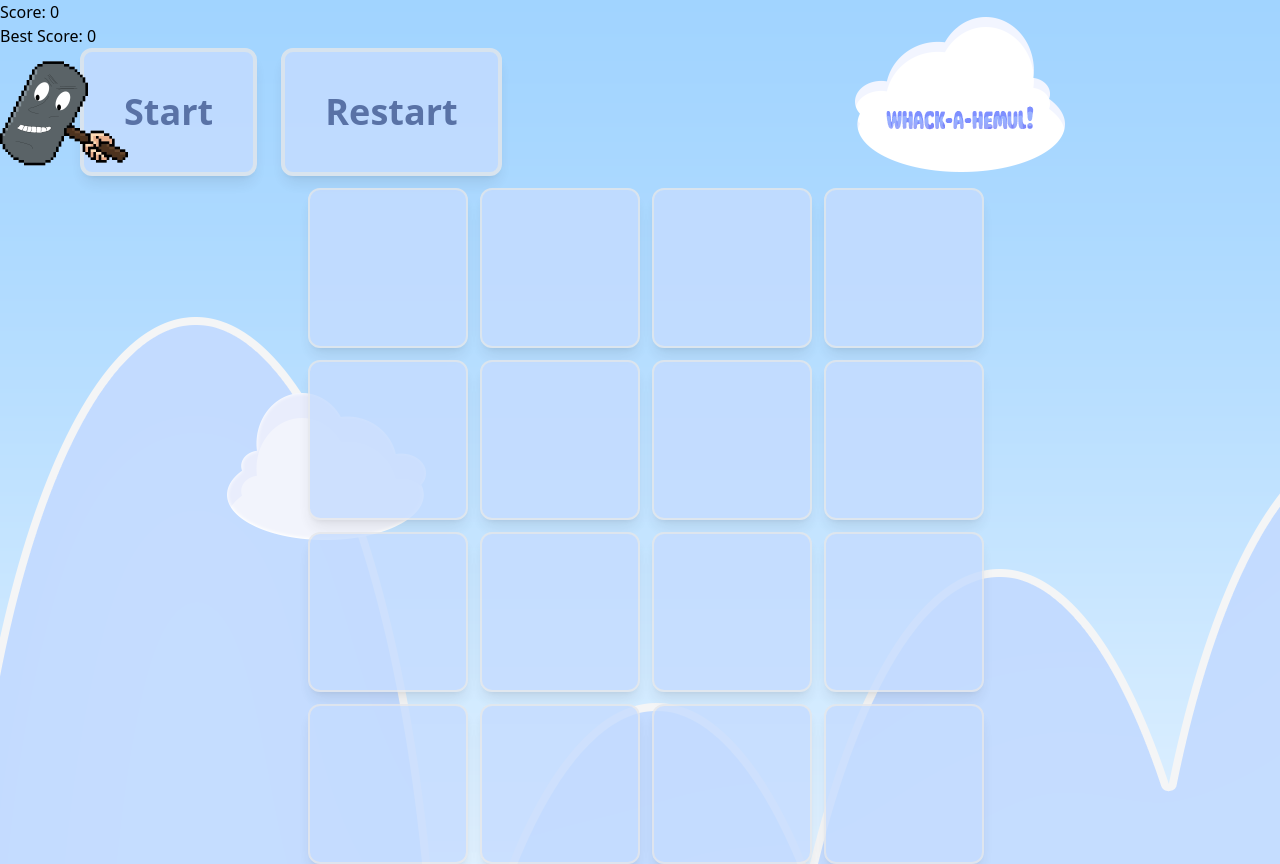
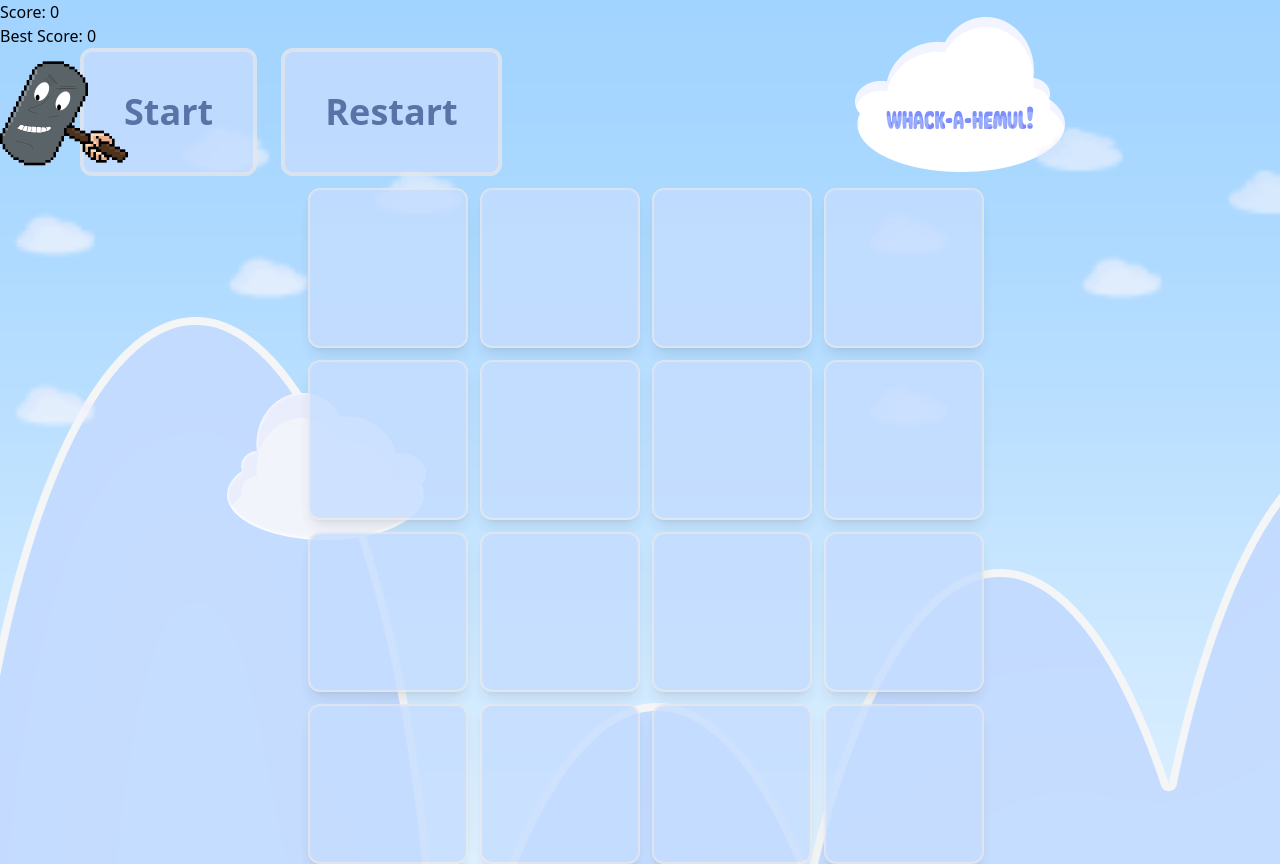
Before and after one commit to EH0S/whack-a-hemul, a website: page dist/index.html in a window 1280 px wide. Drawn offline with Linux system fonts and the light colour scheme.

Commit message:
cloud animation and style changes

```diff
--- a/dist/index.html
+++ b/dist/index.html
@@ -10,6 +10,13 @@
 </head>
 
 <body style="background-image: url('./img/bg-2.png');">
+
+    <canvas id="canvascloud" class="w-full fixed"></canvas>
+    <canvas id="canvascloud2"class="w-full fixed"></canvas>
+
+    <img src="./img/cloud-transparent.png" width="200" height="100" id="cloud1" class="hidden">
+    <img src="./img/cloud-2-transparent.png" width="200" height="100" id="cloud2" class="hidden">
+
     <div class="startmenu">
 
 <div class=" h-screen justify-center items-center bg-default hidden"
@@ -32,22 +39,20 @@
 <div class="gameArea">
     <audio id="hihi"></audio>
     <audio id="gameMusic"></audio>
-    <div class="bg-default h-screen items-center justify-center" id="gamecontainer">
+    <div class="bg-default h-screen items-center justify-center " id="gamecontainer">
         <div class="scoreboard">
             <p>Score: <span id="score">0</span></p>
             <p>Best Score: <span id="best-score">0</span></p>
         </div>
         <div id="custom-cursor" ></div>
-        <button type="button" id="start" class= "gameButton ml-20 text-4xl  font-bold p-10 text-[#465A91] bg-[#C5DCFF] opacity-80 border-4 rounded-xl shadow-lg">Start</button>
-        <button type="button" id="newGame" class="gameButton ml-5 text-4xl  font-bold p-10 text-[#465A91] bg-[#C5DCFF] opacity-80 border-4 rounded-xl shadow-lg">Restart</button>
+        <button type="button" id="start" class= "gameButton ml-20 text-4xl  font-bold p-10 text-[#465A91] bg-[#C5DCFF] opacity-80 border-4 rounded-xl ">Start</button>
+        <button type="button" id="newGame" class="gameButton ml-5 text-4xl  font-bold p-10 text-[#465A91] bg-[#C5DCFF] opacity-80 border-4 rounded-xl ">Restart</button>
         <div class="justify-center items-center mx-auto w-1/2" id="container"></div>
 
     </div>
 </div>
     <img src="./img/hemul_8k_UHD.png" class="hidden" alt="" id="source" />
     <img src="./img/nuija_transparent1.png" width="100px" class="hidden" alt="" id="enemy" />
-
     <script type="text/javascript" src="./script/main.js"></script>
-
 </body>
 </html>
--- a/dist/script/main.js
+++ b/dist/script/main.js
@@ -124,6 +124,12 @@ function drawPlayer() {
     ctx.clearRect(0, 0, canvas.width, canvas.height);
 
     currentPos = [x, y];
+
+
+
+
+   // requestAnimationFrame(animate);
+
     async function animate(){
         ctx.drawImage(image, 21, 145, canvas.width, canvas.height);
         await delay(animationDelay);
@@ -351,3 +357,48 @@ document.addEventListener('mousemove', (e) => {
     customCursor.style.top = `${e.clientY - cursorSize / 1.5}px`;
 });
 updateBestScoreElement();
+
+
+
+//cloud animation
+//could be improved making scalable but too lazy
+//edit: made it scalable but doesn't look right
+const cloudCanvas = document.getElementById('canvascloud');
+const c = cloudCanvas.getContext('2d');
+
+// Define an array to hold cloud objects
+const clouds = [
+  { image: document.getElementById('cloud1'), x: 0, y: 50, speed: 0.01 },
+  { image: document.getElementById('cloud2'), x: 40, y: 30, speed: 0.01 },
+  { image: document.getElementById('cloud1'), x: 50, y: 60, speed: 0.01 },
+  { image: document.getElementById('cloud2'), x: 85, y: 40, speed: 0.01 },
+  { image: document.getElementById('cloud1'), x: 0, y: 90, speed: 0.01 },
+
+  { image: document.getElementById('cloud1'), x: 200, y: 50, speed: 0.01 },
+  { image: document.getElementById('cloud2'), x: 240, y: 30, speed: 0.01 },
+  { image: document.getElementById('cloud1'), x: 250, y: 60, speed: 0.01 },
+  { image: document.getElementById('cloud2'), x: 285, y: 40, speed: 0.01 },
+  { image: document.getElementById('cloud1'), x: 200, y: 90, speed: 0.01 },
+
+
+  //(scalable!!)
+];
+
+function cloudsAnimation() {
+  c.clearRect(0, 0, cloudCanvas.width, cloudCanvas.height);
+
+  // Loop through the cloud objects and update their positions
+  for (const cloud of clouds) {
+    c.drawImage(cloud.image, cloud.x, cloud.y, 20, 10);
+    cloud.x += cloud.speed;
+
+    // If a cloud goes off the canvas, reset its position
+    if (cloud.x > cloudCanvas.width) {
+      cloud.x = -20; // Place it just outside the canvas
+    }
+  }
+
+  window.requestAnimationFrame(cloudsAnimation);
+}
+
+window.requestAnimationFrame(cloudsAnimation);
```
Also changed, not shown: dist/img/cloud-2--transparent.png (added), dist/img/cloud-2-transparent.png (added), dist/img/cloud-transparent.png (added), dist/style.css.
